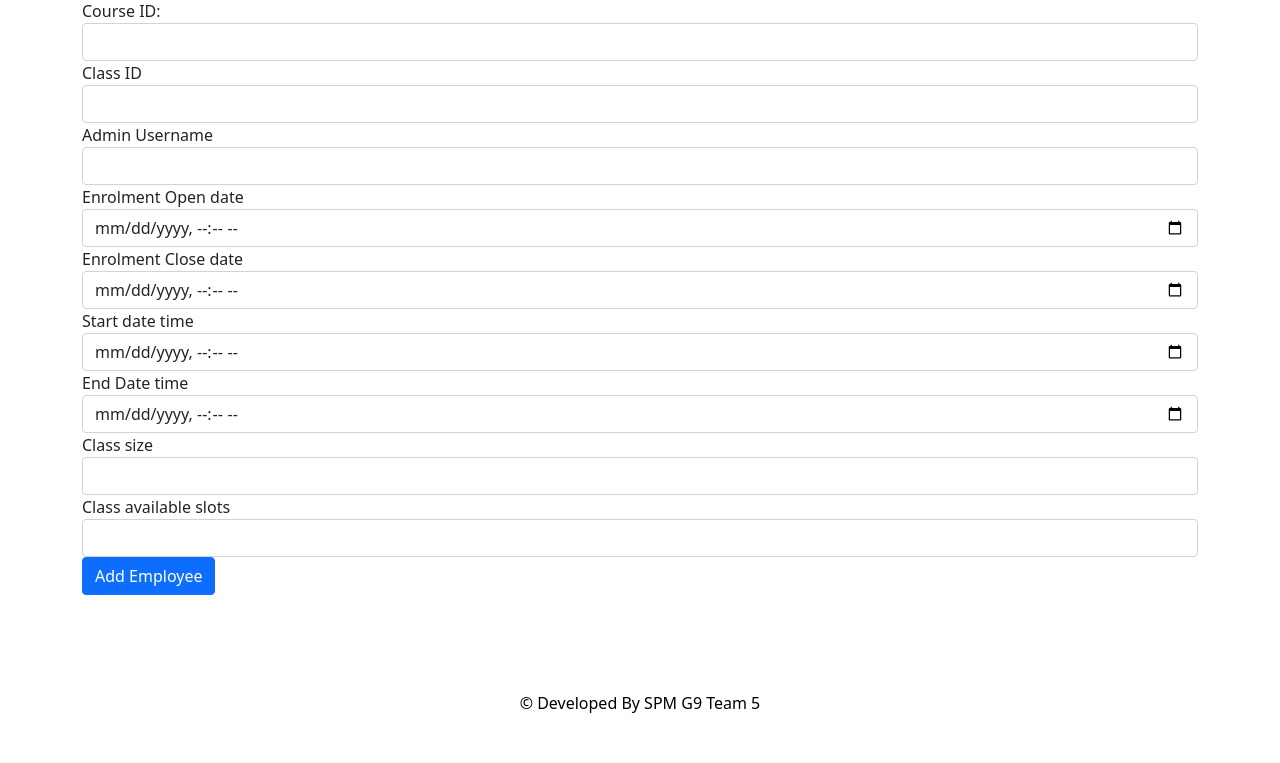
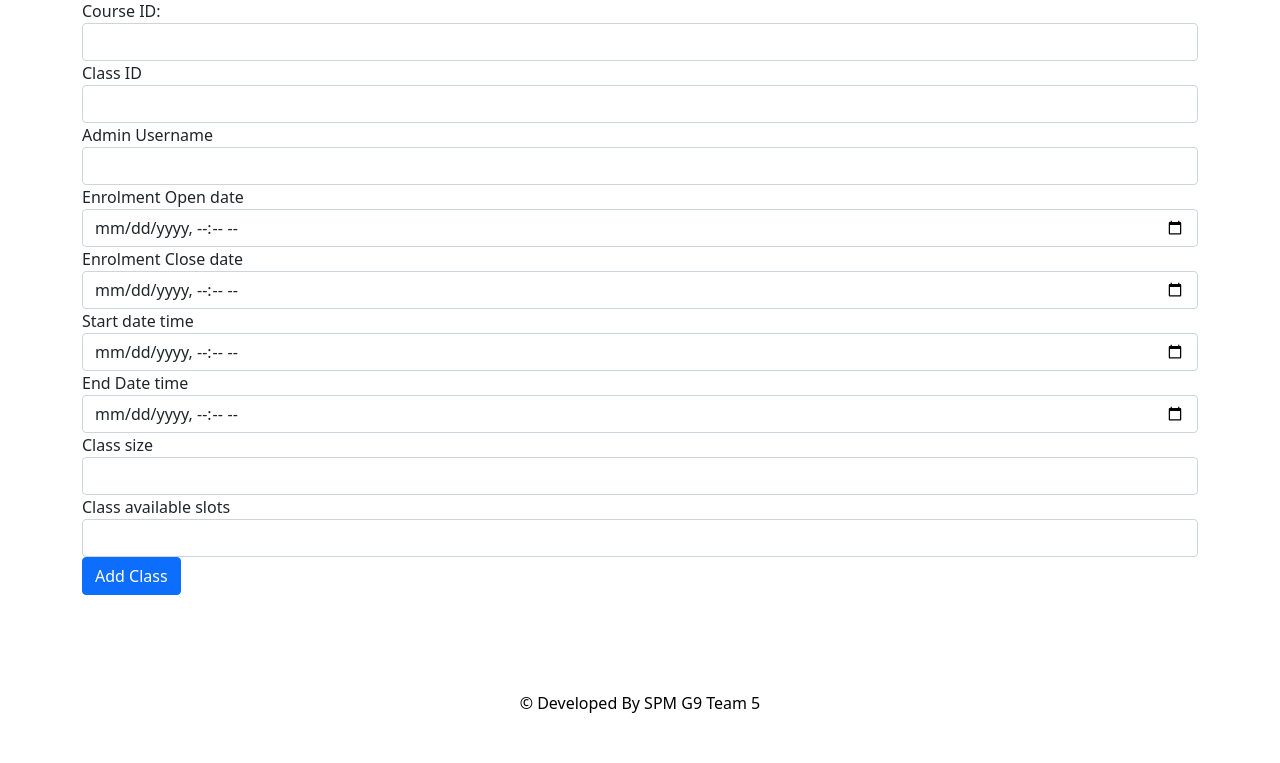
Before and after one commit to W-A-T-S/mhszeto-smu-git, a Flask app: template SPM T5 Project/Templates/create_class.html in a window 1280 px wide. Shown: the part 402-1165 px from the top of the page. Run offline with Flask 2, Linux system fonts and the light colour scheme; the template is opened without the code that fills it, so the values that code supplies are empty; some libraries are stand-ins or nearby versions.

Commit message:
Change button name

```diff
--- a/SPM T5 Project/Templates/create_class.html
+++ b/SPM T5 Project/Templates/create_class.html
@@ -121,7 +121,7 @@
             </div>
 
             <div class="form-group">
-                <button class="btn btn-primary" type="submit">Add Employee</button>
+                <button class="btn btn-primary" type="submit">Add Class</button>
             </div>
         </form>
     </div>
```
